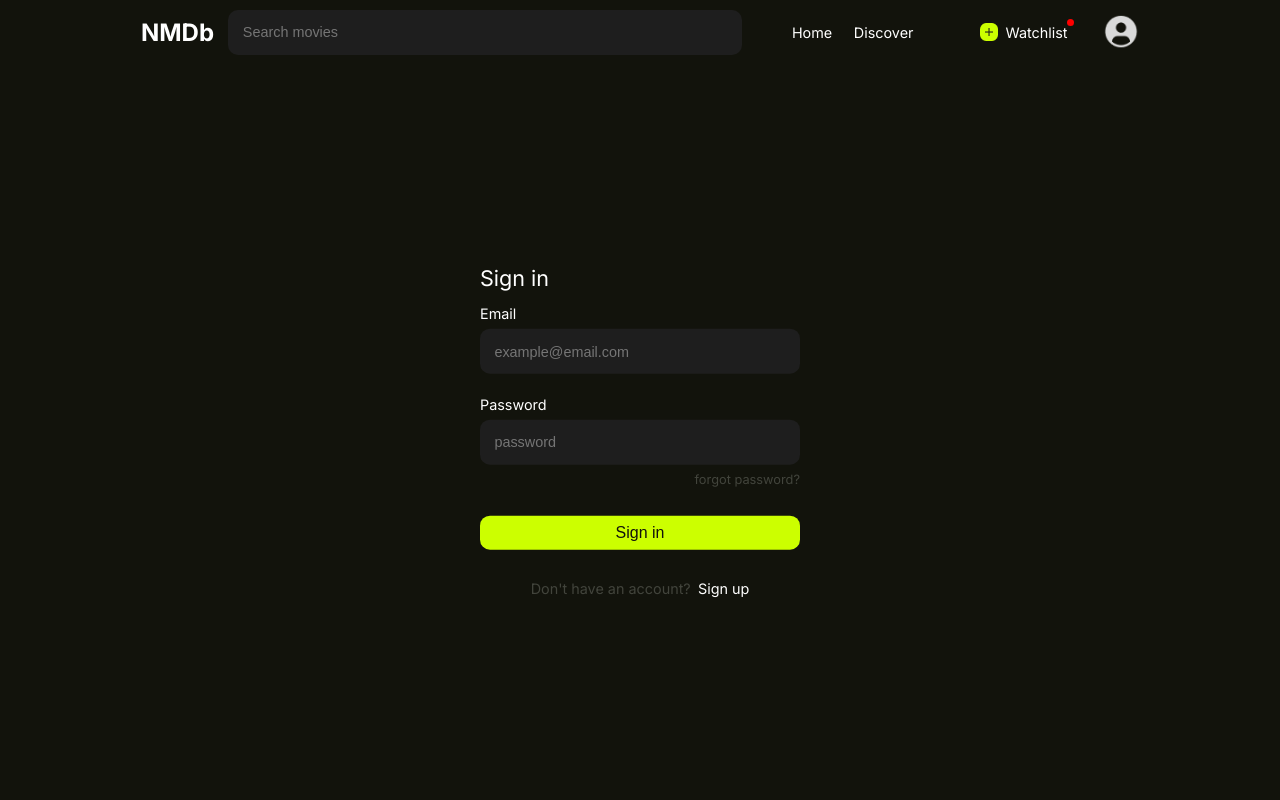
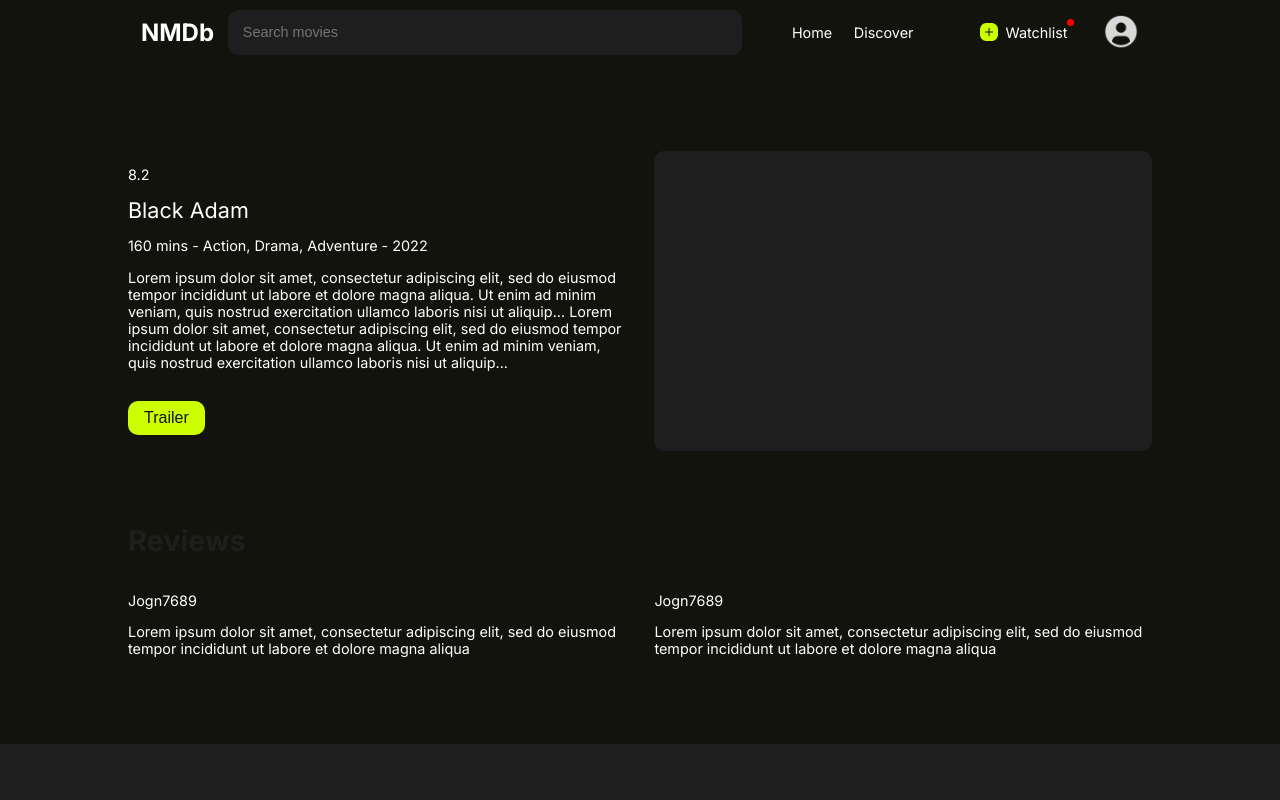
Before and after one commit to nemerem-x/Movie-Watchlist-React, a React (Vite) app: page /movie/1 in a window 1280 px wide. Before the commit this address led to /login. Shown: the top 800 px of the page. Built offline with nearby package versions, Linux system fonts and the light colour scheme; no server answers.

Commit message:
movie detail page

```diff
--- a/components/Movie.jsx
+++ b/components/Movie.jsx
@@ -1,12 +1,15 @@
 import React from 'react'
 import '../style/Movie.css'
 import { useState } from 'react'
+import { useNavigate } from 'react-router-dom'
 
 export default function Movie() {
 
+    const navigate = useNavigate()
     const [mouseIn, setMouseIn] = useState(false)
 
     const click = (e) => {
+      navigate(`/movie/${e.target.id}`)
       if(e.target.id == "add"){
         console.log("add to watchlist")
       } else {
--- /dev/null
+++ b/pages/MovieDetail.jsx
@@ -0,0 +1,64 @@
+import '../style/MovieDetail.css'
+import { useParams } from 'react-router-dom'
+
+export default function MovieDetail() {
+
+    const params = useParams()
+
+    return (
+    <div className='MovieDetail'>
+        <div className="MovieDetailBox">
+            <div className="detailLeft">
+                <p>8.2</p>
+                <h2>Black Adam</h2>
+                <p>160 mins - Action, Drama, Adventure - 2022</p>
+                <p>
+                    Lorem ipsum dolor sit amet, consectetur
+                    adipiscing elit, sed do eiusmod tempor incididunt
+                     ut labore et dolore magna aliqua. Ut enim ad minim
+                      veniam, quis nostrud exercitation ullamco laboris
+                       nisi ut aliquip...
+
+                    Lorem ipsum dolor sit amet, consectetur adipiscing
+                     elit, sed do eiusmod tempor incididunt ut labore
+                     et dolore magna aliqua. Ut enim ad minim veniam,
+                     quis nostrud exercitation ullamco laboris nisi ut
+                    aliquip...
+                </p>
+                <div className="detailLeftInteraction">
+                    <button>Trailer</button>
+                </div>
+            </div>
+
+            <div className="detailRight">
+
+            </div>
+        </div>
+
+        <div className="reviewBox">
+            <h1>Reviews</h1>
+            <div className="review">
+                <div className="reviews">
+                    <p>Jogn7689</p>
+                    <p>
+                        Lorem ipsum dolor sit amet,
+                        consectetur adipiscing elit, sed do
+                        eiusmod tempor incididunt ut labore et
+                        dolore magna aliqua
+                    </p>
+                </div>
+
+                <div className="reviews">
+                    <p>Jogn7689</p>
+                    <p>
+                        Lorem ipsum dolor sit amet,
+                        consectetur adipiscing elit, sed do
+                        eiusmod tempor incididunt ut labore et
+                        dolore magna aliqua
+                    </p>
+                </div>
+            </div>
+        </div>
+    </div>
+  )
+}
--- a/src/App.jsx
+++ b/src/App.jsx
@@ -3,6 +3,7 @@ import Home from '../pages/Home'
 import Watchlist from '../pages/Watchlist'
 import LoginPage from '../pages/LoginPage'
 import Discover from '../pages/Discover'
+import MovieDetail from '../pages/MovieDetail'
 import Footer from '../components/Footer'
 import { Routes, Route } from "react-router-dom"
 import { useAuthState } from "react-firebase-hooks/auth"
@@ -22,9 +23,9 @@ function App() {
         <Routes>
           <Route path='/' element={<Home/>} />
 
-          <Route exact path='/discover'
-            element={<Discover/> }
-          />
+          <Route exact path='/discover' element={<Discover/> }/>
+
+          <Route exact path='/movie/:id' element={<MovieDetail/> }/>
 
           <Route exact path='/watchlist'
             element={!user ? <Navigate to="/login" replace /> : <Watchlist/> }
@@ -35,7 +36,7 @@ function App() {
           />
 
           <Route exact path='*'
-            element={<Navigate to="/watchlist" replace /> }
+            element={<Navigate to="/" replace /> }
           />
 
         </Routes>
--- a/style/Discover.css
+++ b/style/Discover.css
@@ -19,7 +19,7 @@
 
 .paginationbox {
     width: 100%;
-    margin: 3em 0;
+    margin: 8em 0;
 }
 
 .pagination {
--- /dev/null
+++ b/style/MovieDetail.css
@@ -0,0 +1,57 @@
+p, h2 {
+    color: var(--fontColor);
+}
+
+h1 {
+    color: var(--grey);
+}
+
+.MovieDetail {
+    width: 100%;
+    margin: 6em 0 5em 0;
+}
+
+.MovieDetailBox {
+    width: 80%;
+    margin: auto;
+    display: flex;
+    gap: 2em;
+    margin-bottom: 5em;
+}
+
+.detailLeft {
+    width: 50%;
+}
+
+.detailRight {
+    height: 300px;
+    width: 50%;
+    border-radius: 10px;
+    background-color: var(--grey);
+}
+
+.reviewBox {
+    width: 80%;
+    margin: auto;
+
+}
+
+.review {
+    display: flex;
+    gap: 2em;
+}
+
+@media screen and (max-width:768px) {
+    .MovieDetailBox {
+        flex-direction: column;
+        width: 92%;
+    }
+
+    .detailLeft, .detailRight {
+        width: 100%;
+    }
+
+    .review {
+        flex-direction: column;
+    }
+}
```
